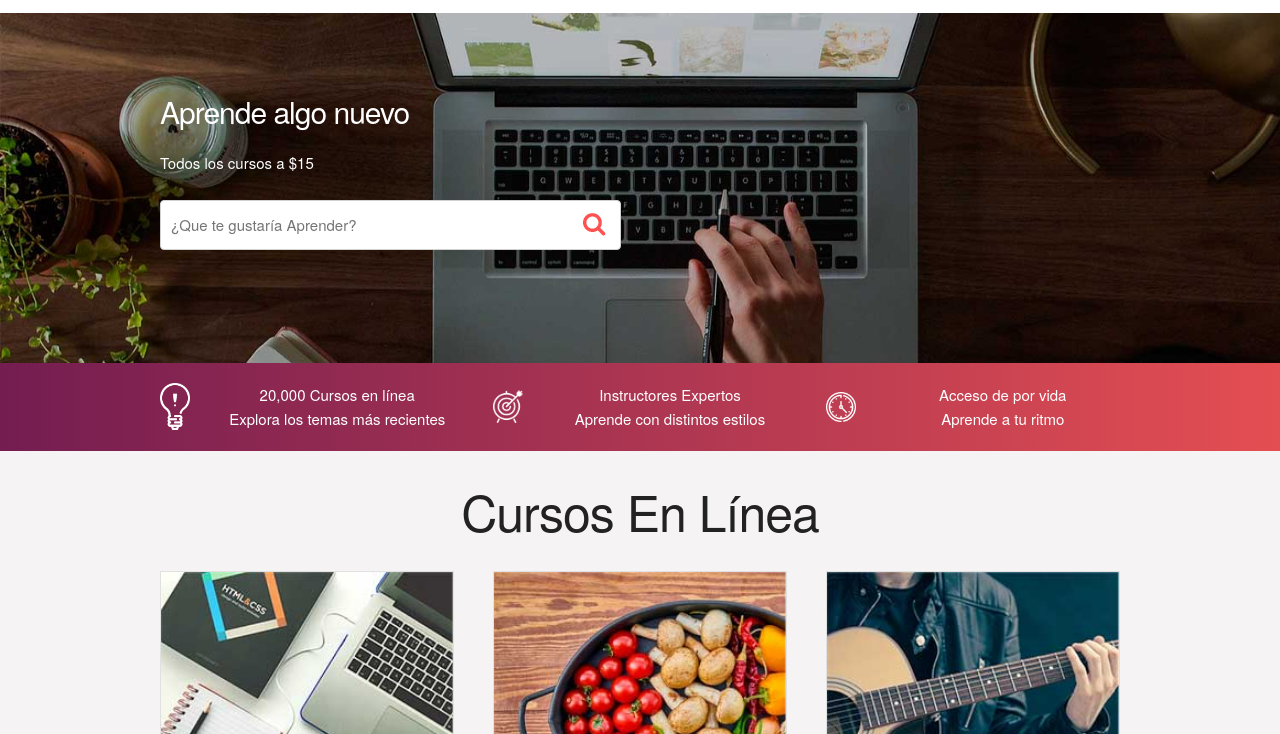
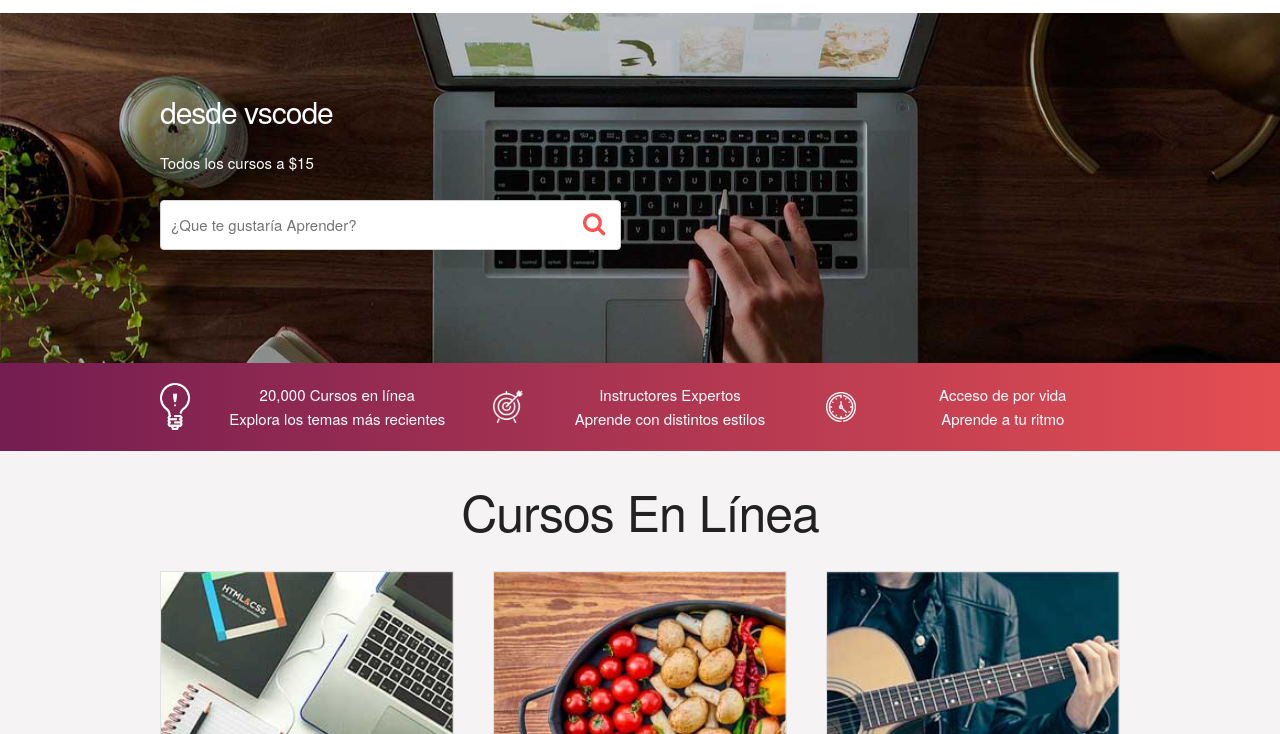
Before and after one commit to benjaweb1234/netlify1, a plain HTML site: page index.html in a window 1280 px wide. Shown: the part 66-800 px from the top of the page. Drawn offline with Linux system fonts and the light colour scheme.

Commit message:
nuevo titulo

```diff
--- a/index.html
+++ b/index.html
@@ -50,7 +50,7 @@
             <div class="row">
                     <div class="six columns">
                         <div class="contenido-hero">
-                                <h2>Aprende algo nuevo</h2>
+                                <h2>desde vscode</h2>
                                 <p>Todos los cursos a $15</p>
                                 <form action="#" id="busqueda" method="post" class="formulario">
                                     <input class="u-full-width" type="text" placeholder="¿Que te gustaría Aprender?" id="buscador">
```
